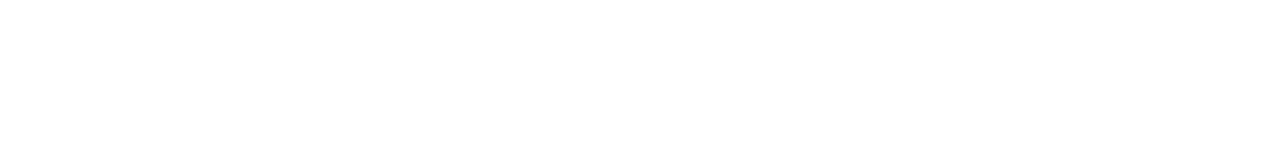
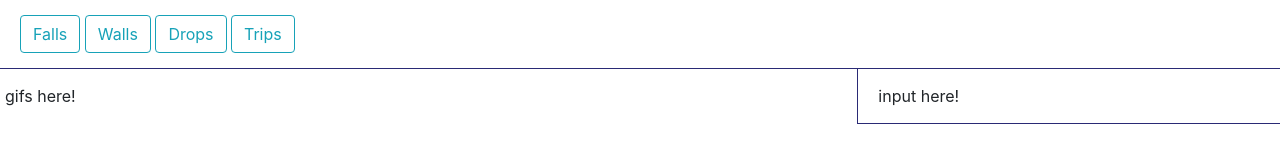
Before and after one commit to tylermorrisford/giftastic, a plain HTML site: page index.html in a window 1280 px wide. Drawn offline with nearby package versions, Linux system fonts and the light colour scheme.

Commit message:
created simple page layout with boostrap

```diff
--- a/index.html
+++ b/index.html
@@ -4,13 +4,46 @@
     <meta charset="UTF-8">
     <meta name="viewport" content="width=device-width, initial-scale=1.0">
     <meta http-equiv="X-UA-Compatible" content="ie=edge">
+    <link rel="stylesheet" href="https://cdnjs.cloudflare.com/ajax/libs/meyer-reset/2.0/reset.css">
     <link rel="stylesheet" href="https://stackpath.bootstrapcdn.com/bootstrap/4.3.1/css/bootstrap.min.css" integrity="sha384-ggOyR0iXCbMQv3Xipma34MD+dH/1fQ784/j6cY/iJTQUOhcWr7x9JvoRxT2MZw1T" crossorigin="anonymous">
     <title>geee-ooo-fffTastic</title>
+    <style>
+        #buttons {
+            padding: 15px 20px;
+            border-bottom: 1px solid rgb(42, 42, 117);
+        }
+        #gifDisplay {
+            border-right: 1px solid rgb(42, 42, 117);
+            width: 100%;
+            padding: 15px 20px;
+
+        }
+        #input {
+            border-bottom: 1px solid rgb(42, 42, 117);
+            width: 100%;
+            padding: 15px 20px;
+        }
+        .row {
+            flex-direction: row-reverse;
+        }
+
+    </style>
 </head>
 <body>
-<!-- add full width div-container/row/column for buttons -->
+<!-- add full width div-container/row/column for buttons DELETE CLASS 'bg-secondary' -->
+<div id="buttons"  class="container-fluid">
+        <button type="button" class="btn btn-outline-info">Falls</button>
+        <button type="button" class="btn btn-outline-info">Walls</button>
+        <button type="button" class="btn btn-outline-info">Drops</button>
+        <button type="button" class="btn btn-outline-info">Trips</button>
+        <!-- <hr class="border border-danger"> -->
+    </div>
+<!-- add 2/3 width div-container/row/8column for gifs-->
+        <div class="row">
+            <div id="input" class="col-md-4 myBox2">input here!</div>
+            <div id="gifDisplay" class="col-md-8 myBox">gifs here!</div>
+        </div>
 
-<!-- add 2/3 width div-container/row/8column for gifs-->
 <!--  add 1/3 width div-container/row/4column for input -->
 
 
```
